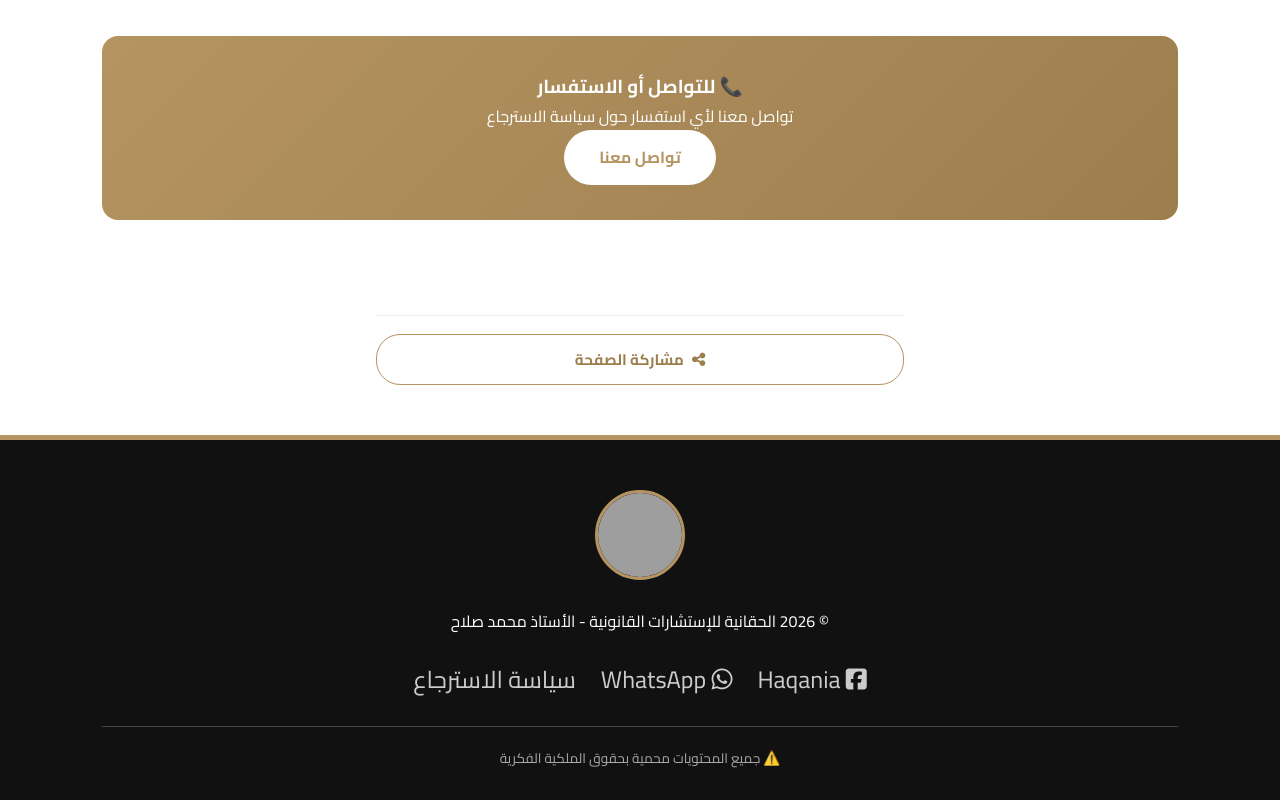
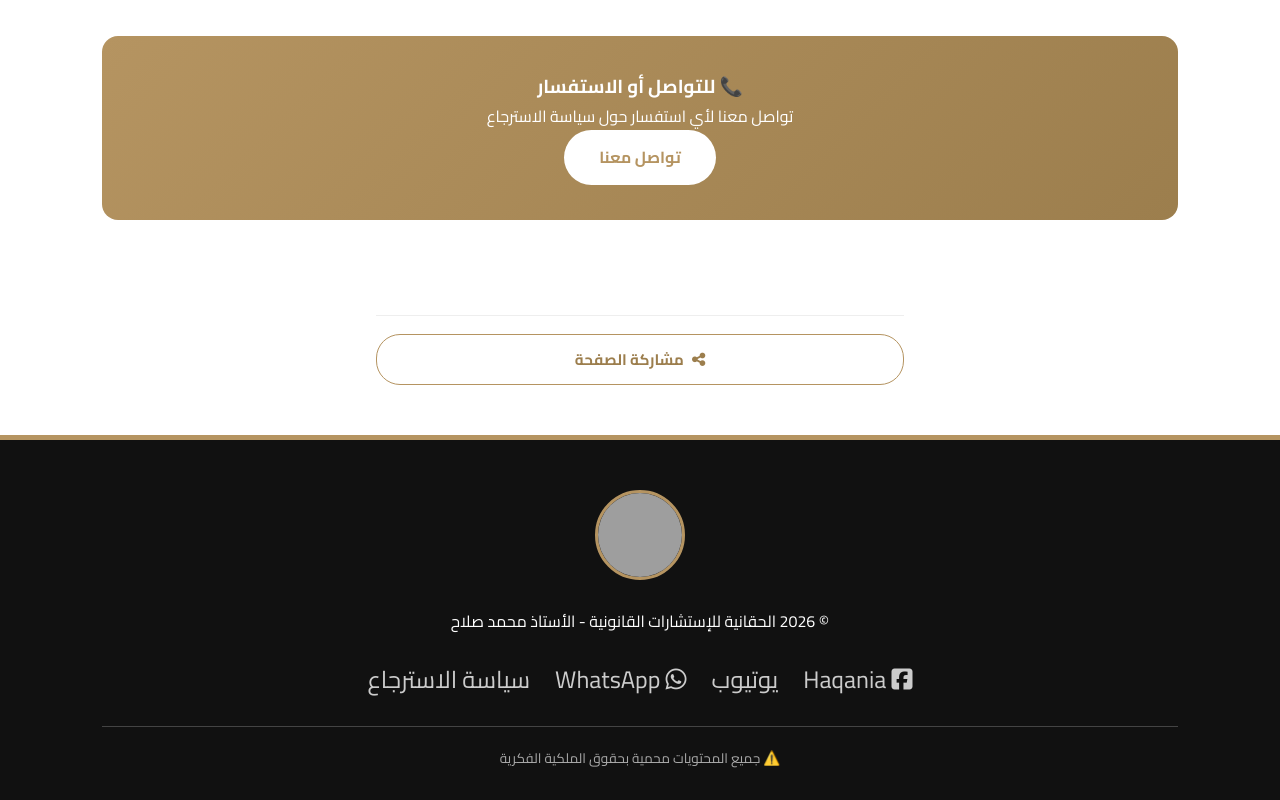
Before and after one commit to mosalah211012-ship-it/elhaqania-legalconsultation, a plain HTML site: page refund-policy.html in a window 1280 px wide. Shown: the part 1661-2461 px from the top of the page. Drawn offline with Linux system fonts and the light colour scheme; grey boxes are pictures that could not be loaded.

Commit message:
Update refund-policy.html

```diff
--- a/refund-policy.html
+++ b/refund-policy.html
@@ -256,6 +256,7 @@ footer { background: var(--dark); color: white; padding: 50px 8% 30px; text-alig
   <p data-ar="© 2026 الحقانية للإستشارات القانونية - الأستاذ محمد صلاح" data-en="© 2026 Haqania Legal Consultations - Mr. Mohamed Salah" data-fr="© 2026 Haqania Consultations Juridiques - M. Mohamed Salah">© 2026 الحقانية للإستشارات القانونية - الأستاذ محمد صلاح</p>
   <div class="footer-links">
     <a href="https://www.facebook.com/profile.php?id=61575279803936" target="_blank"><i class="fab fa-facebook-square"></i> <span>Haqania</span></a>
+    <a href="https://www.youtube.com/@ElhaqaniaLegal?sub_confirmation=1" target="_blank" data-ar="يوتيوب" data-en="YouTube" data-fr="YouTube"><i class="fab fa-youtube"></i> يوتيوب</a>
     <a href="https://wa.me/201554797398" target="_blank"><i class="fab fa-whatsapp"></i> <span>WhatsApp</span></a>
     <a href="refund-policy.html" data-ar="سياسة الاسترجاع" data-en="Refund Policy" data-fr="Politique de Remboursement">سياسة الاسترجاع</a>
   </div>
```
